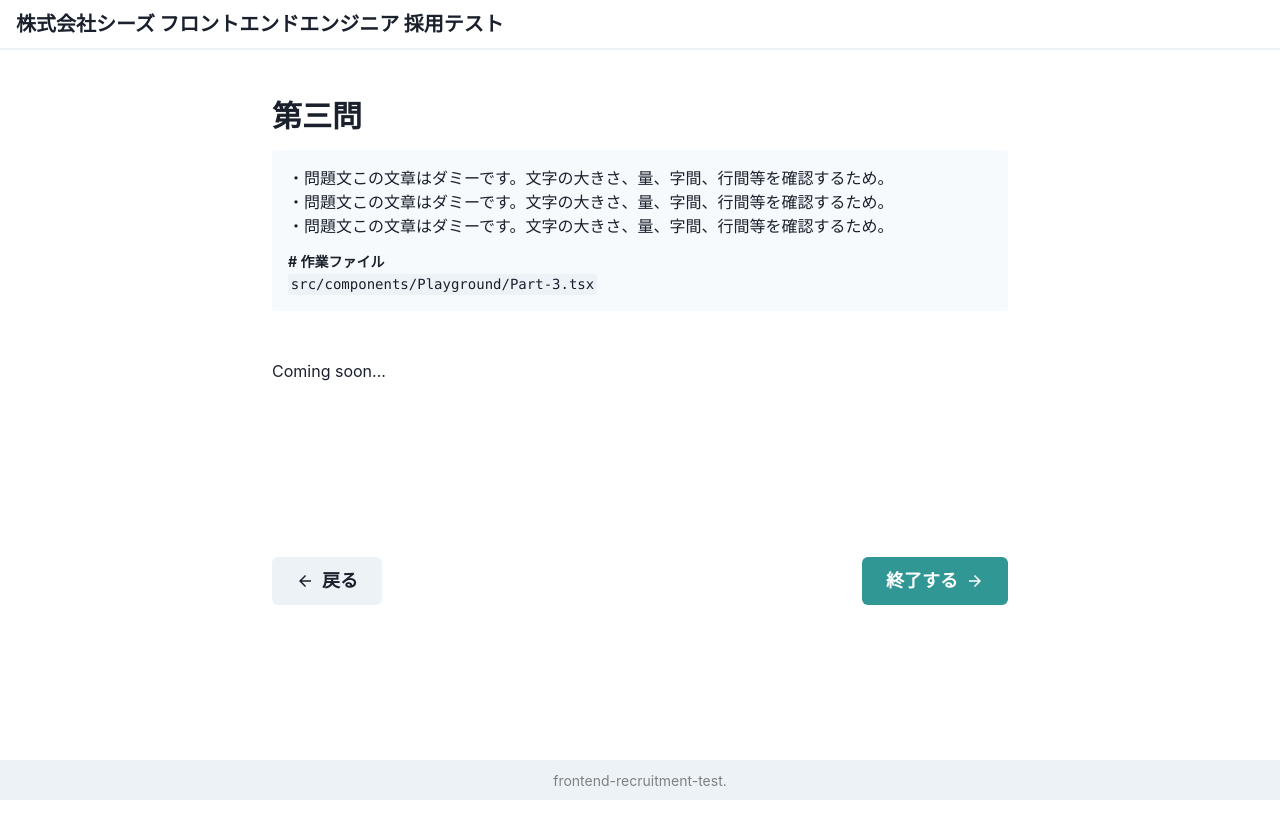
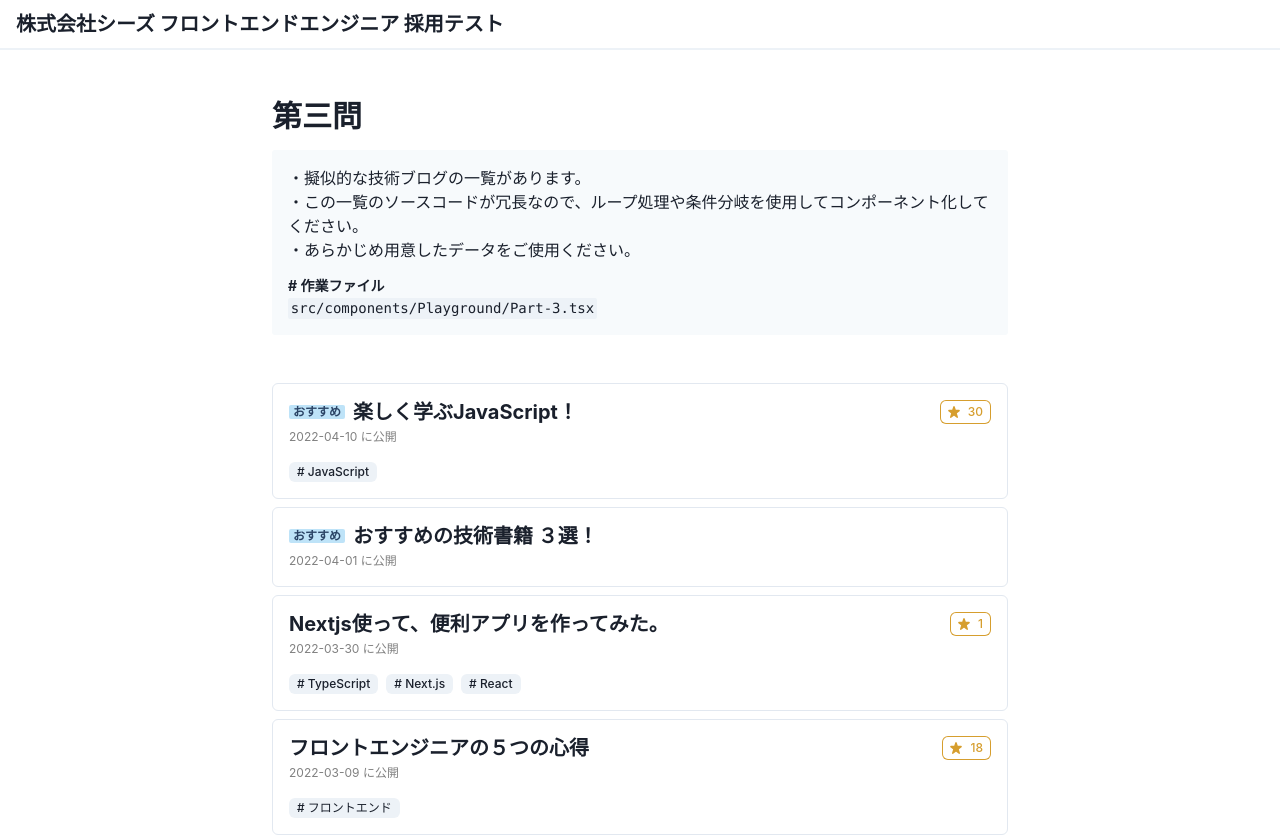
Before and after one commit to seeds-std/frontend-recruitment-test, a Next.js app: page /test/part-3 in a window 1280 px wide. Shown: the top 835 px of the page. Before the commit the page ends 800 px from the top, so only its background shows below. Built offline with nearby package versions, Linux system fonts and the light colour scheme.

Commit message:
三問目作成

```diff
--- a/src/components/Playground/Part-3.tsx
+++ b/src/components/Playground/Part-3.tsx
@@ -1,10 +1,167 @@
-import React, { useState } from "react";
+import React from "react";
 
-//  chakra
-import { Box } from "@chakra-ui/react";
+// chakra
+import {
+  Box,
+  Heading,
+  Text,
+  Tag,
+  TagLeftIcon,
+  TagLabel,
+  Wrap,
+  WrapItem,
+  VStack,
+  Flex,
+  Badge,
+} from "@chakra-ui/react";
+
+// icon
+import { StarIcon } from "@chakra-ui/icons";
 
 const Playground = () => {
-  return <Box>Coming soon...</Box>;
+  // TODO: このデータを使用してコンポーネント化してください
+  const items = [
+    {
+      id: "1",
+      title: "楽しく学ぶJavaScript！",
+      publishedAt: "2022-04-10",
+      tags: [{ id: "1", name: "JavaScript" }],
+      starCount: 30,
+      isRecommend: true,
+    },
+    {
+      id: "2",
+      title: "おすすめの技術書籍 ３選！",
+      publishedAt: "2022-04-01",
+      tags: [],
+      starCount: 0,
+      isRecommend: true,
+    },
+    {
+      id: "3",
+      title: "Nextjs使って、便利アプリを作ってみた。",
+      publishedAt: "2022-03-30",
+      tags: [
+        { id: "2", name: "TypeScript" },
+        { id: "3", name: "Next.js" },
+        { id: "4", name: "React" },
+      ],
+      starCount: 1,
+      isRecommend: false,
+    },
+    {
+      id: "4",
+      title: "フロントエンジニアの５つの心得",
+      publishedAt: "2022-03-09",
+      tags: [{ id: "5", name: "フロントエンド" }],
+      starCount: 18,
+    },
+  ];
+
+  return (
+    <VStack>
+      <Box borderWidth="1px" borderRadius="md" width="100%">
+        <Box p={4}>
+          <Flex justifyContent="space-between">
+            <Heading as="h2" size="md" display="flex" alignItems="center">
+              <Badge colorScheme="blue" mr={2}>
+                おすすめ
+              </Badge>
+              楽しく学ぶJavaScript！
+            </Heading>
+
+            <Tag size="sm" variant="outline" colorScheme="yellow">
+              <TagLeftIcon as={StarIcon} />
+              <TagLabel>30</TagLabel>
+            </Tag>
+          </Flex>
+
+          <Text fontSize="xs" color="GrayText" mt={1}>
+            2022-04-10 に公開
+          </Text>
+
+          <Wrap mt={4}>
+            <WrapItem>
+              <Tag size="sm"># JavaScript</Tag>
+            </WrapItem>
+          </Wrap>
+        </Box>
+      </Box>
+
+      <Box borderWidth="1px" borderRadius="md" width="100%">
+        <Box p={4}>
+          <Flex justifyContent="space-between">
+            <Heading as="h2" size="md" display="flex" alignItems="center">
+              <Badge colorScheme="blue" mr={2}>
+                おすすめ
+              </Badge>
+              おすすめの技術書籍 ３選！
+            </Heading>
+          </Flex>
+
+          <Text fontSize="xs" color="GrayText" mt={1}>
+            2022-04-01 に公開
+          </Text>
+        </Box>
+      </Box>
+
+      <Box borderWidth="1px" borderRadius="md" width="100%">
+        <Box p={4}>
+          <Flex justifyContent="space-between">
+            <Heading as="h2" size="md" display="flex" alignItems="center">
+              Nextjs使って、便利アプリを作ってみた。
+            </Heading>
+
+            <Tag size="sm" variant="outline" colorScheme="yellow">
+              <TagLeftIcon as={StarIcon} />
+              <TagLabel>1</TagLabel>
+            </Tag>
+          </Flex>
+
+          <Text fontSize="xs" color="GrayText" mt={1}>
+            2022-03-30 に公開
+          </Text>
+
+          <Wrap mt={4}>
+            <WrapItem>
+              <Tag size="sm"># TypeScript</Tag>
+            </WrapItem>
+            <WrapItem>
+              <Tag size="sm"># Next.js</Tag>
+            </WrapItem>
+            <WrapItem>
+              <Tag size="sm"># React</Tag>
+            </WrapItem>
+          </Wrap>
+        </Box>
+      </Box>
+
+      <Box borderWidth="1px" borderRadius="md" width="100%">
+        <Box p={4}>
+          <Flex justifyContent="space-between">
+            <Heading as="h2" size="md" display="flex" alignItems="center">
+              フロントエンジニアの５つの心得
+            </Heading>
+
+            <Tag size="sm" variant="outline" colorScheme="yellow">
+              <TagLeftIcon as={StarIcon} />
+              <TagLabel>18</TagLabel>
+            </Tag>
+          </Flex>
+
+          <Text fontSize="xs" color="GrayText" mt={1}>
+            2022-03-09 に公開
+          </Text>
+
+          <Wrap mt={4}>
+            <WrapItem>
+              <Tag size="sm"># フロントエンド</Tag>
+            </WrapItem>
+          </Wrap>
+        </Box>
+      </Box>
+    </VStack>
+  );
 };
 
 export default Playground;
--- a/src/pages/test/part-3.tsx
+++ b/src/pages/test/part-3.tsx
@@ -1,4 +1,4 @@
-import React, { useEffect, useState } from "react";
+import React from "react";
 
 // component
 import Layout from "components/Layout";
@@ -16,11 +16,11 @@ const TestPart3 = () => {
   return (
     <Layout title="第三問">
       <Description>
-        ・問題文この文章はダミーです。文字の大きさ、量、字間、行間等を確認するため。
+        ・擬似的な技術ブログの一覧があります。
         <br />
-        ・問題文この文章はダミーです。文字の大きさ、量、字間、行間等を確認するため。
+        ・この一覧のソースコードが冗長なので、ループ処理や条件分岐を使用してコンポーネント化してください。
         <br />
-        ・問題文この文章はダミーです。文字の大きさ、量、字間、行間等を確認するため。
+        ・あらかじめ用意したデータをご使用ください。
         <Box mt={4}>
           <TargetFileName codeName="src/components/Playground/Part-3.tsx" />
         </Box>
```
Also changed, not shown: src/components/Example/Part-3.tsx (+104 -121 lines).
